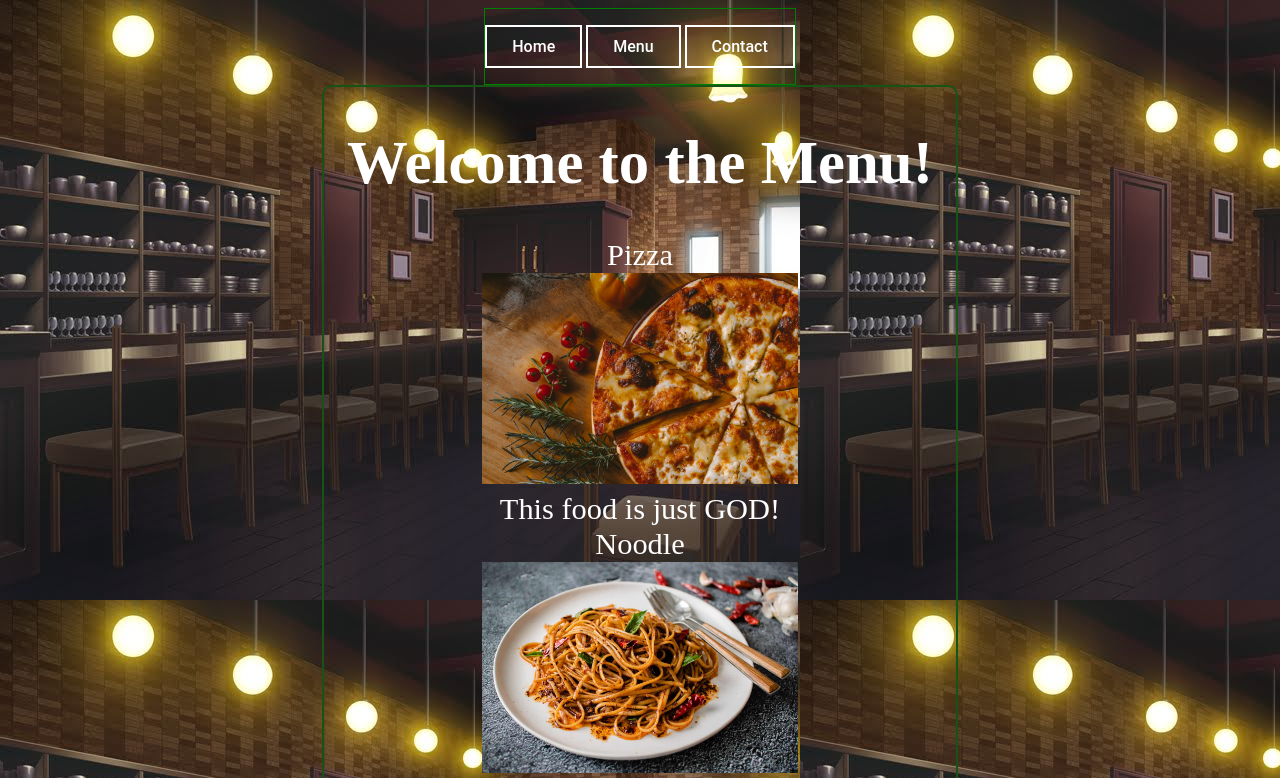
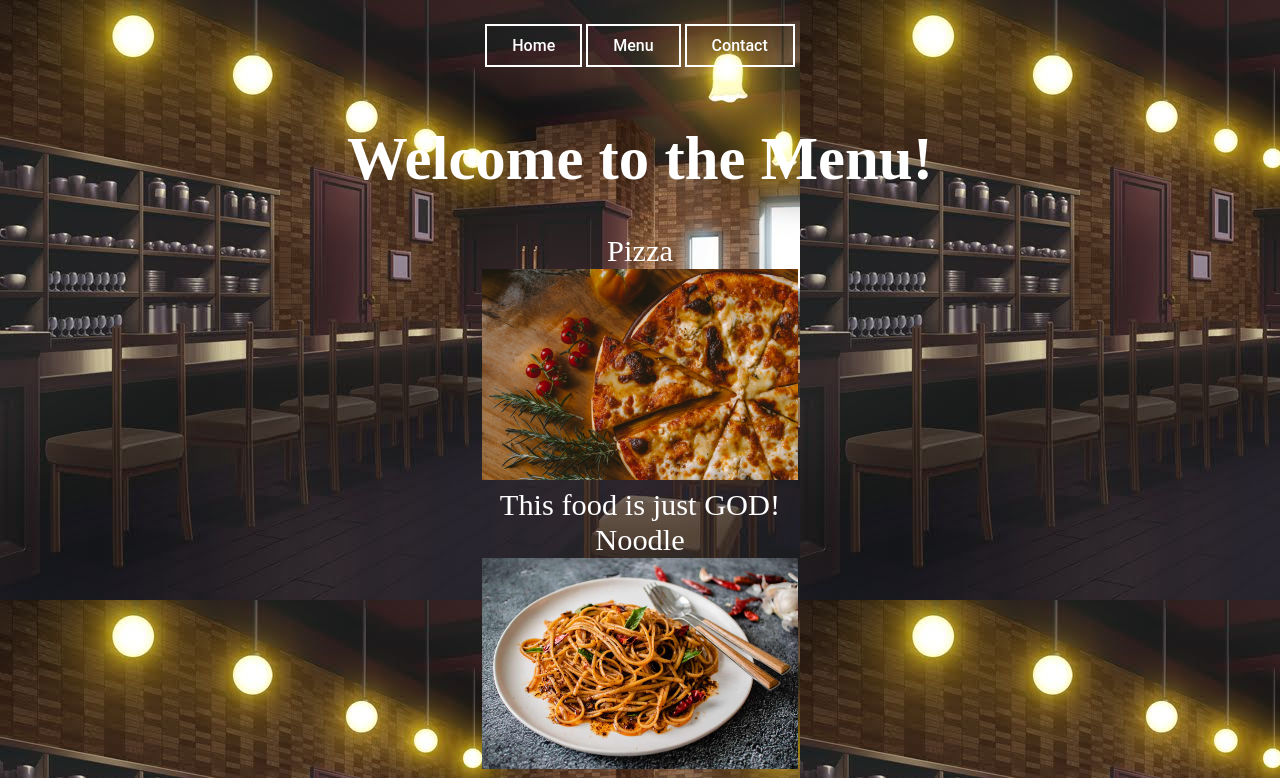
Before and after one commit to NahuelLu/restaurant-project, a website built with webpack: page dist/index.html in a window 1280 px wide. Both pictures are taken after a click on the link "Menu". Shown: the top 778 px of the page. Built offline with nearby package versions, Linux system fonts and the light colour scheme.

Commit message:
Refactor menuPageLoad with factory object for each food

```diff
--- a/src/index.js
+++ b/src/index.js
@@ -17,7 +17,7 @@ function changeContent(e){
     setContent(menuLoad,e.currentTarget.id,'menu');
     setContent(contactLoad,e.currentTarget.id,'contact');
 }
-function setContent( funcLoad, currentId , id){
+function setContent(funcLoad ,currentId ,id){
     if(currentId === id){
         resetContent();
         funcLoad(content);
--- a/src/menuPageLoad.js
+++ b/src/menuPageLoad.js
@@ -1,21 +1,13 @@
 import Noodle from './noodle.jpg';
 import Pizza from './pizza.jpg';
 import Chicken from './pollo.webp';
-
-function menuLoad(content){
-    const menuContent = document.createElement('h1');
-    content.appendChild(menuContent);
-    menuContent.textContent = 'Welcome to the Menu!';
-    createOptionMenu('Pizza','This food is just GOD!',Pizza,content);
-    createOptionMenu('Noodle','This food is just GOD!',Noodle,content);
-    createOptionMenu('Chicken','This food is just GOD!',Chicken,content);
-}
-function createOptionMenu(foodName,description,img,place){
-    createTitleFood(foodName,place);
+const Food = (nameFood,description,img,place)=>{
+    const createOptionMenu = ()=>{
+        createTitleFood(nameFood,place);
         createImg(place,img);
         createDescription(description,place);
     }
-function createImg(place,image){
+    const createImg = (place,image)=>{
         const imgContainer = document.createElement('div');
         const img = new Image();
         place.appendChild(imgContainer);
@@ -23,15 +15,28 @@ function createImg(place,image){
         img.src = image;
         imgContainer.appendChild(img);
     }
-function createTitleFood(name,place){
+    const createTitleFood=(name,place)=>{
         const titleFood = document.createElement('div');
         place.appendChild(titleFood);
         titleFood.textContent=name;
         titleFood.className='item-food';
     }
-function createDescription(descrip,place){
+    const createDescription=(descrip,place)=>{
         const description = document.createElement('div');
         place.appendChild(description);
         description.textContent=descrip;
     }
+    return{createOptionMenu}
+}
+function menuLoad(content){
+    const menuContent = document.createElement('h1');
+    content.appendChild(menuContent);
+    menuContent.textContent = 'Welcome to the Menu!';
+    const pizza = Food('Pizza','This food is just GOD!',Pizza,content);
+    const noodle=Food('Noodle','This food is just GOD!',Noodle,content);
+    const chicken = Food('Chicken','This food is just GOD!',Chicken,content);
+    pizza.createOptionMenu();
+    noodle.createOptionMenu();
+    chicken.createOptionMenu();
+}
 export {menuLoad};
--- a/src/style.css
+++ b/src/style.css
@@ -15,7 +15,6 @@ body{
     height: 100%;
     flex:1;
     width: 50%;
-    border: 2px solid rgb(21, 84, 21);
     border-radius: 10px;
     text-align: center;
     align-items: center;
@@ -40,9 +39,7 @@ footer{
 li{
     display: inline-block;
 }
-.bar{
-    border: 1px solid green;
-}
+
 .bar ul{
    padding-left: 0px;
 }
@@ -63,7 +60,7 @@ li{
     border: 2px solid rgb(255, 255, 255);
     z-index: 1;
     color: white;
-    }
+}
 
 .btn1:after {
     position: absolute;
```
Also changed, not shown: dist/main.js. Lines whose indentation alone changed are shown as unchanged.
